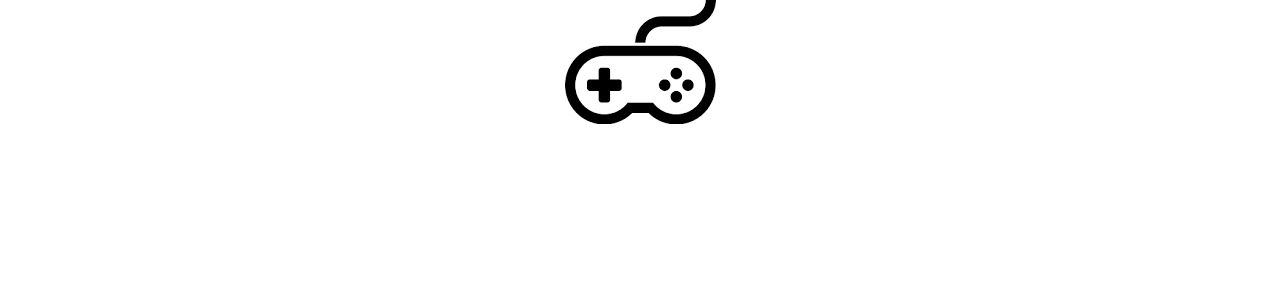
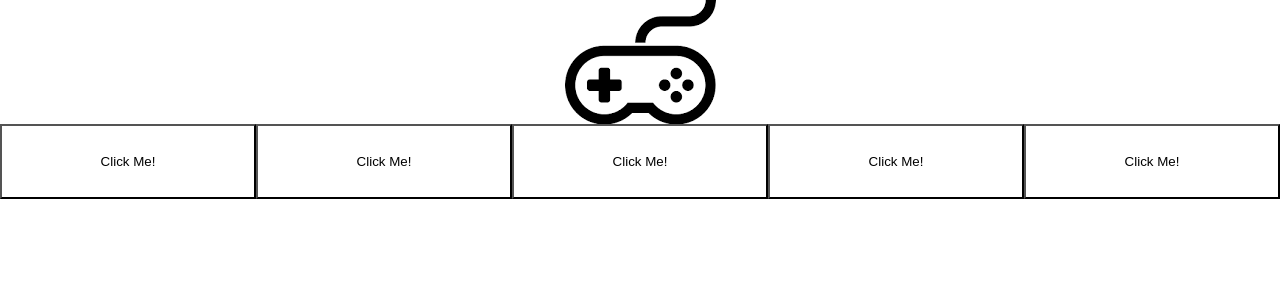
Before and after one commit to andyl5/controller-showcase, a React (Create React App) app: page / in a window 1280 px wide. Shown: the top 300 px of the page. Built offline with nearby package versions, Linux system fonts and the light colour scheme.

Commit message:
Added basic dropdown/html

```diff
--- a/src/App.css
+++ b/src/App.css
@@ -37,6 +37,19 @@
   }
 }
 
+.dropdown {
+  background-color: white;
+  height: 100%;
+  width: 100%;
+}
+
+.dropdown-navbar {
+  display: flex;
+  justify-content: space-evenly;
+  align-items: center;
+  height: 75px;
+}
+
 .logo-center {
   display: block;
   margin-left: auto;
--- a/src/App.js
+++ b/src/App.js
@@ -1,26 +1,9 @@
-import logo from './logo.svg';
 import './App.css';
-import Navbar from './components/Navbar';
+import Homepage from './pages/Homepage';
 
 function App() {
   return (
-    /*<div className="App">
-      <header className="App-header">
-        <img src={logo} className="App-logo" alt="logo" />
-        <p>
-          Edit <code>src/App.js</code> and save to reload.
-        </p>
-        <a
-          className="App-link"
-          href="https://reactjs.org"
-          target="_blank"
-          rel="noopener noreferrer"
-        >
-          Learn React
-        </a>
-      </header>
-    </div>*/
-    <div><Navbar/></div>
+    <Homepage/>
   );
 }
 
--- /dev/null
+++ b/src/components/Dropdownbar.js
@@ -0,0 +1,16 @@
+import React from "react";
+
+function Dropdownbar() {
+    return (
+        <div>
+            <div className="dropdown-navbar">
+                <button className="dropdown" type="button">Click Me!</button>
+                <button className="dropdown" type="button">Click Me!</button>
+                <button className="dropdown" type="button">Click Me!</button>
+                <button className="dropdown" type="button">Click Me!</button>
+                <button className="dropdown" type="button">Click Me!</button>
+            </div>
+        </div>
+    )
+}
+export default Dropdownbar
--- a/src/components/Navbar.js
+++ b/src/components/Navbar.js
@@ -1,10 +1,12 @@
 import React from "react"
+import Dropdownbar from "./Dropdownbar"
 import logo from "../images/logo.png"
 
 function Navbar(){
     return (
         <div>
             <img className="logo-center" src={logo}></img>
+            <Dropdownbar/>
         </div>
     )
 }
--- a/src/pages/Homepage.js
+++ b/src/pages/Homepage.js
@@ -0,0 +1,10 @@
+import Navbar from "../components/Navbar";
+
+function Homepage() {
+    return (
+        <div>
+            <Navbar/>
+        </div>
+    )
+}
+export default Homepage
```
